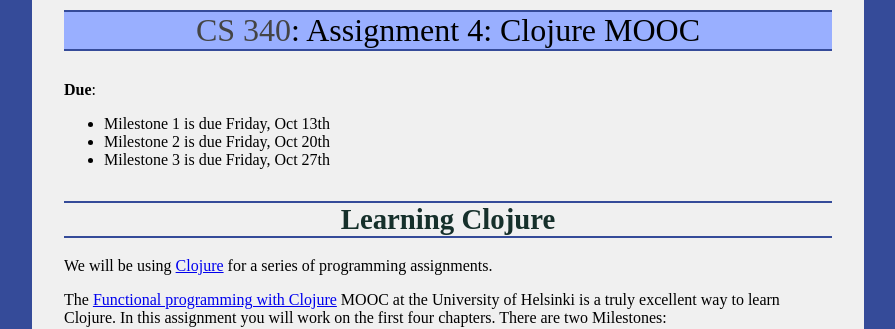
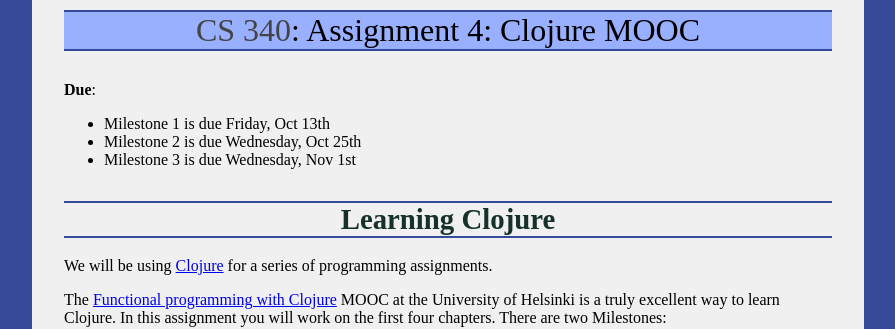
Before and after one commit to ycpcs/cs340-fall2017, a Jekyll site: the page built from assign/assign04.md, in a window 1280 px wide. Shown: the top 329 px of the page, without its empty margins (192-1087 px from the left). Built offline with Jekyll 4.4.1, drawn with Linux system fonts in a browser that asks for light colours.

```diff
--- a/assign/assign04.md
+++ b/assign/assign04.md
@@ -6,8 +6,8 @@ title: "Assignment 4: Clojure MOOC"
 **Due**:
 
 * Milestone 1 is due Friday, Oct 13th
-* Milestone 2 is due Friday, Oct 20th
-* Milestone 3 is due Friday, Oct 27th
+* Milestone 2 is due Wednesday, Oct 25th
+* Milestone 3 is due Wednesday, Nov 1st
 
 # Learning Clojure
 
```
Also changed, not shown: assign/index.md (+1 -1 lines), index.md (+1 -0 lines), schedule.md (+2 -2 lines).
